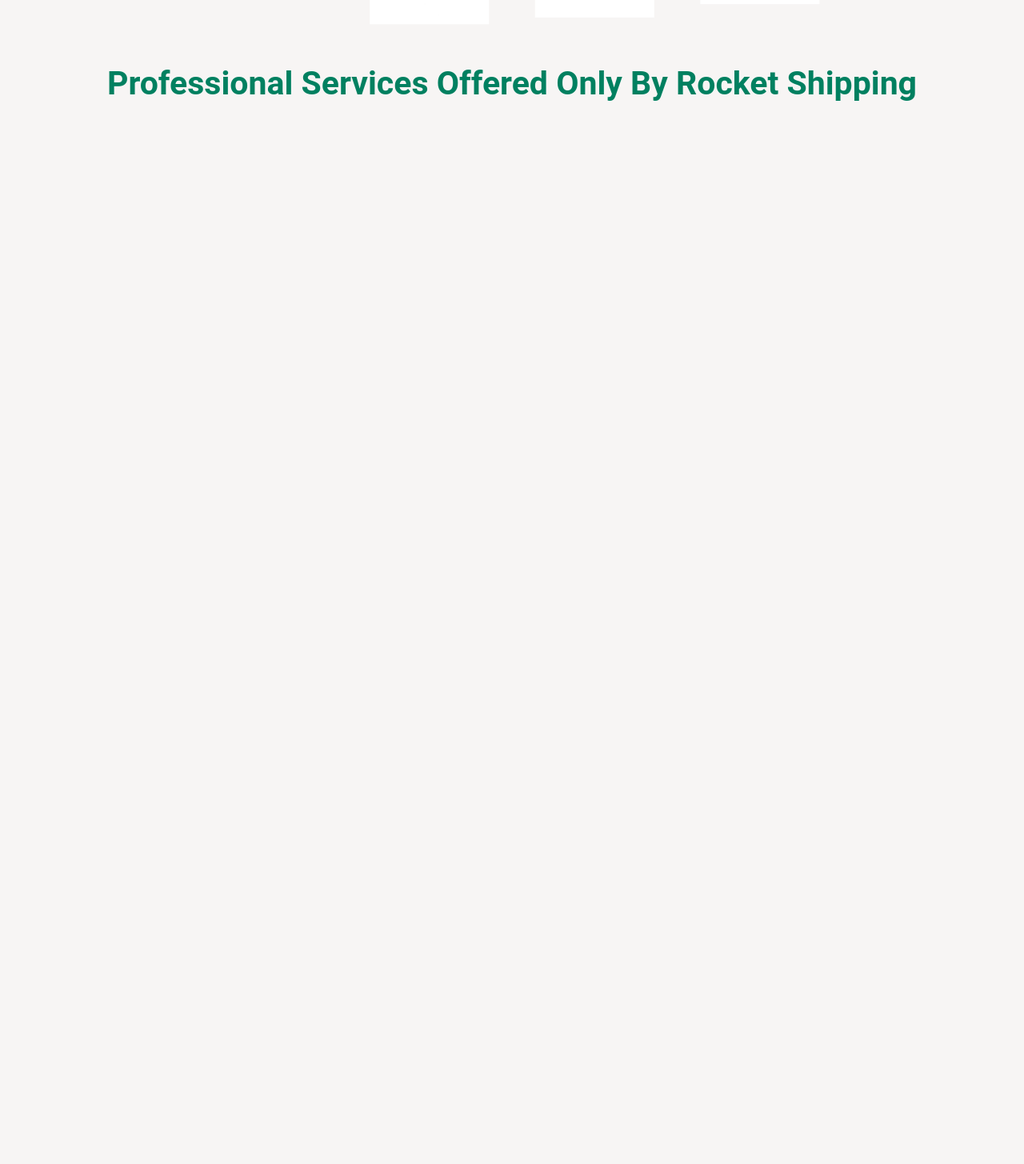
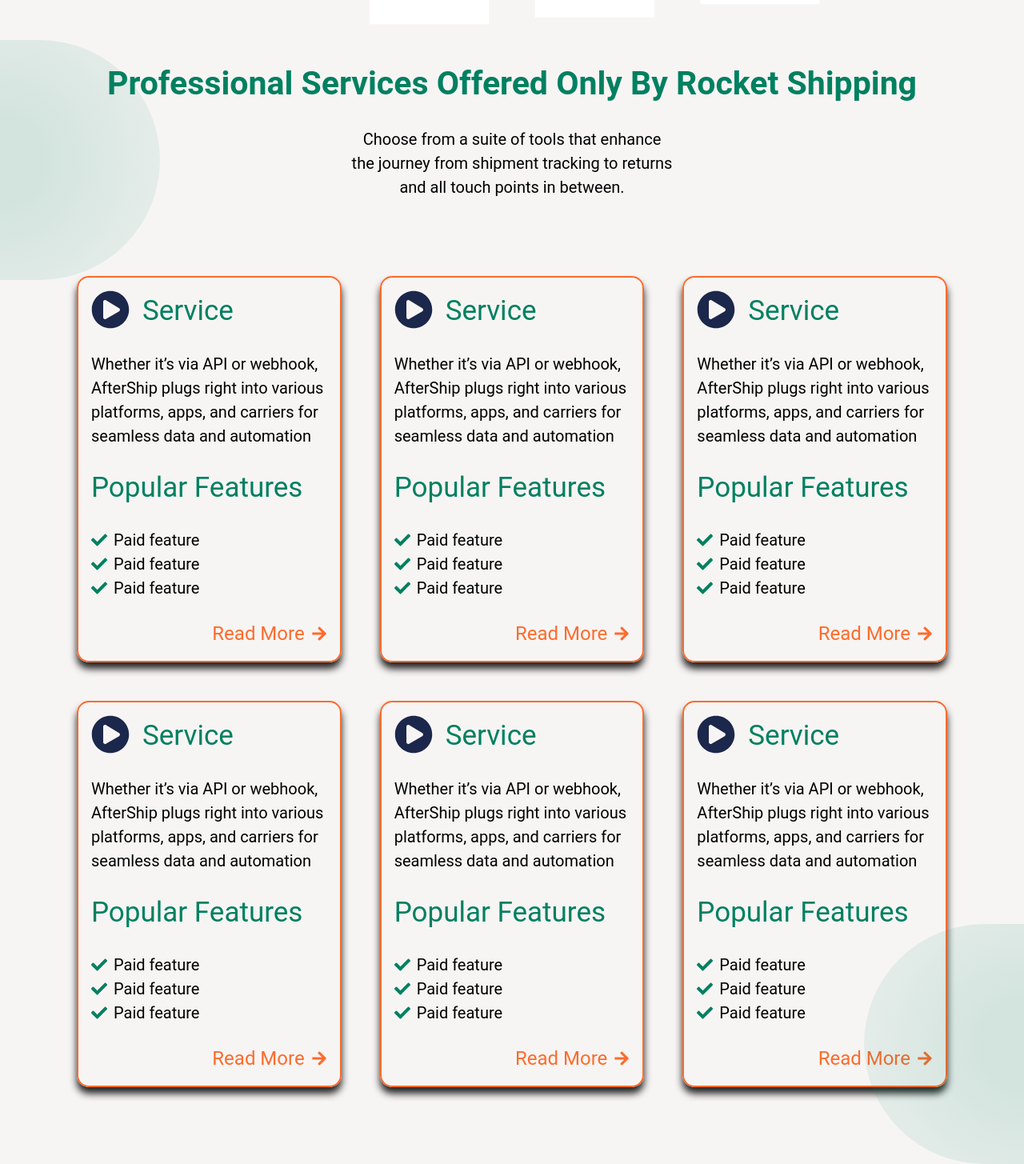
Before and after one commit to NkazeAnderson/rocket-shipping, a Next.js app: page / in a window 1280 px wide. Shown: the part 910-2365 px from the top of the page at 80% size. Before the commit the page ends 1069 px from the top, so only its background shows below. Built offline with nearby package versions, Linux system fonts and the light colour scheme.

Commit message:
Implemeneted Home Base Services

```diff
--- a/src/app/globals.css
+++ b/src/app/globals.css
@@ -28,7 +28,7 @@
     @apply text-[19.2px] lg:text-[24px] font-normal;
   }
   body {
-    @apply bg-light-gray;
+    @apply bg-light-gray text-black;
   }
 }
 
@@ -44,4 +44,17 @@
   .text-balance {
     text-wrap: balance;
   }
+  .sphereBg {
+    background: rgb(0, 128, 96);
+    background: radial-gradient(
+      circle,
+      rgba(0, 128, 96, 0.1474790599833683) 21%,
+      rgba(0, 128, 96, 0.05) 100%
+    );
+  }
+  .serviceCardShadow {
+    -webkit-box-shadow: 0px 8px 10px 0px rgba(0, 0, 0, 0.86);
+    -moz-box-shadow: 0px 8px 10px 0px rgba(0, 0, 0, 0.86);
+    box-shadow: 0px 8px 10px 0px rgba(0, 0, 0, 0.86);
+  }
 }
--- a/src/components/NavBar.tsx
+++ b/src/components/NavBar.tsx
@@ -8,7 +8,7 @@
 function NavBar() {
   return (
     <>
-      <nav className="w-full px-48 py-24 bg-[#FFFFFC]/70 justify-between items-center hidden lg:flex z-50">
+      <nav className="w-full px-48 py-24 bg-[#FFFFFC]/95 justify-between items-center hidden lg:flex z-50">
         <Logo />
 
         <NavLinks />
--- /dev/null
+++ b/src/components/homePage/ServiceCard.tsx
@@ -0,0 +1,41 @@
+import Link from "next/link";
+import React from "react";
+import { FaArrowRight, FaCheck, FaPlayCircle } from "react-icons/fa";
+
+function ServiceCard() {
+  return (
+    <div className="p-16 flex flex-col serviceCardShadow space-y-24 border-primary hover:border-success border-2 rounded-15">
+      <div className="flex space-x-16">
+        <FaPlayCircle size={48} className="text-[#1C274C]" />
+        <h3 className="text-success">Service</h3>
+      </div>
+      <p>
+        Whether it’s via API or webhook, AfterShip plugs right into various
+        platforms, apps, and carriers for seamless data and automation
+      </p>
+      <h3 className="text-success">Popular Features</h3>
+      <div>
+        <div className="flex space-x-8 items-center">
+          <FaCheck size={20} className="text-success" />
+          <p className="">Paid feature</p>
+        </div>
+        <div className="flex space-x-8 items-center">
+          <FaCheck size={20} className="text-success" />
+          <p className="">Paid feature</p>
+        </div>
+        <div className="flex space-x-8 items-center">
+          <FaCheck size={20} className="text-success" />
+          <p className="">Paid feature</p>
+        </div>
+      </div>
+      <div className="flex justify-end text-primary space-x-8 items-center ">
+        <Link href={"/"}>
+          <h5>Read More</h5>
+        </Link>
+        <FaArrowRight size={20} />
+      </div>
+    </div>
+  );
+}
+
+export default ServiceCard;
--- a/src/components/homePage/Services.tsx
+++ b/src/components/homePage/Services.tsx
@@ -1,13 +1,34 @@
 import React from "react";
 import SectionTitle from "../SectionTitle";
+import Sphere from "../ui/sphere";
+import ServiceCard from "./ServiceCard";
 
 function Services() {
   return (
-    <div>
+    <div className="relative">
       <SectionTitle
         text="Professional Services Offered Only By Rocket Shipping"
         colored
       />
+      <div className="w-full flex justify-center">
+        <p className="text-center px-16 md:px-48 md:w-[500px]">
+          Choose from a suite of tools that enhance the journey from shipment
+          tracking to returns and all touch points in between.
+        </p>
+      </div>
+      <div className=" grid grid-cols-1 md:grid-cols-3 gap-48 p-24 md:p-48 lg:p-96 ">
+        <ServiceCard />
+        <ServiceCard />
+        <ServiceCard />
+        <ServiceCard />
+        <ServiceCard />
+        <ServiceCard />
+      </div>
+
+      <div>
+        <Sphere />
+        <Sphere bottom />
+      </div>
     </div>
   );
 }
--- /dev/null
+++ b/src/components/ui/Sphere.tsx
@@ -0,0 +1,13 @@
+import React from "react";
+
+function Sphere({ bottom }: { bottom?: boolean }) {
+  return (
+    <div
+      className={`${
+        bottom ? "bottom-0 right-[-200px]" : "top-0 left-[-200px]"
+      } absolute w-[100px] md:w-[300px] lg:w-[400px] h-[50px] md:h-[180px] lg:h-[300px] sphereBg rounded-[600px] inline-block`}
+    ></div>
+  );
+}
+
+export default Sphere;
```
Also changed, not shown: public/ellipse-bg.png (added).
